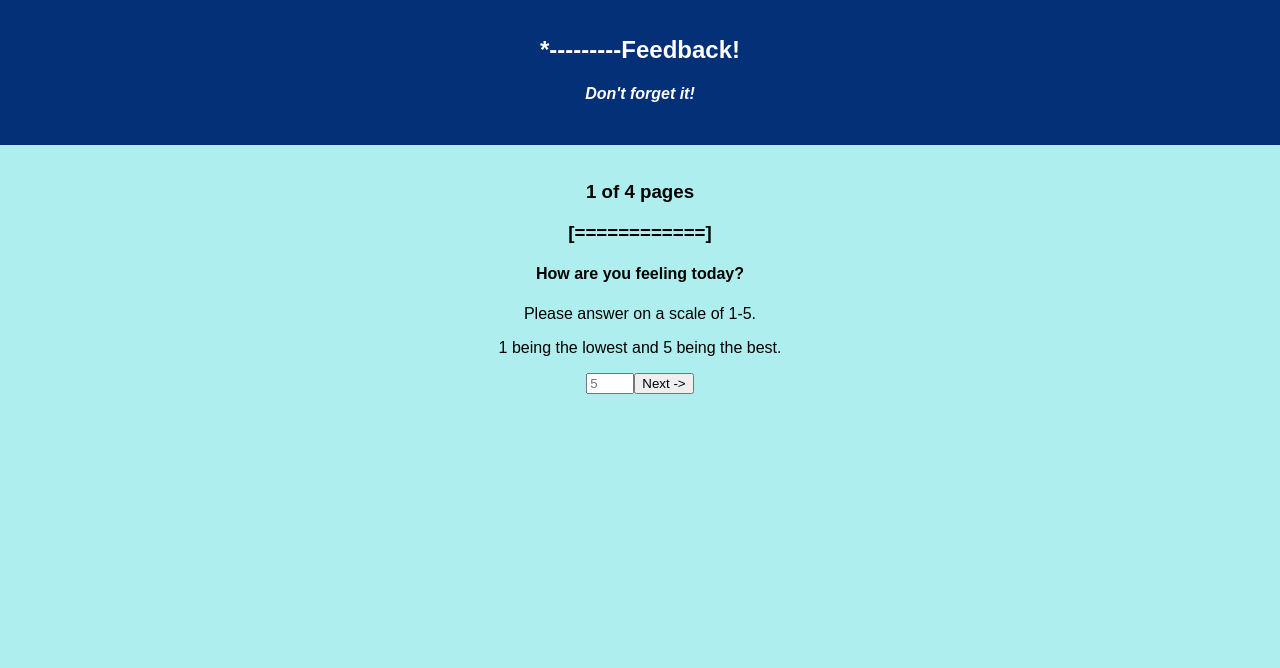
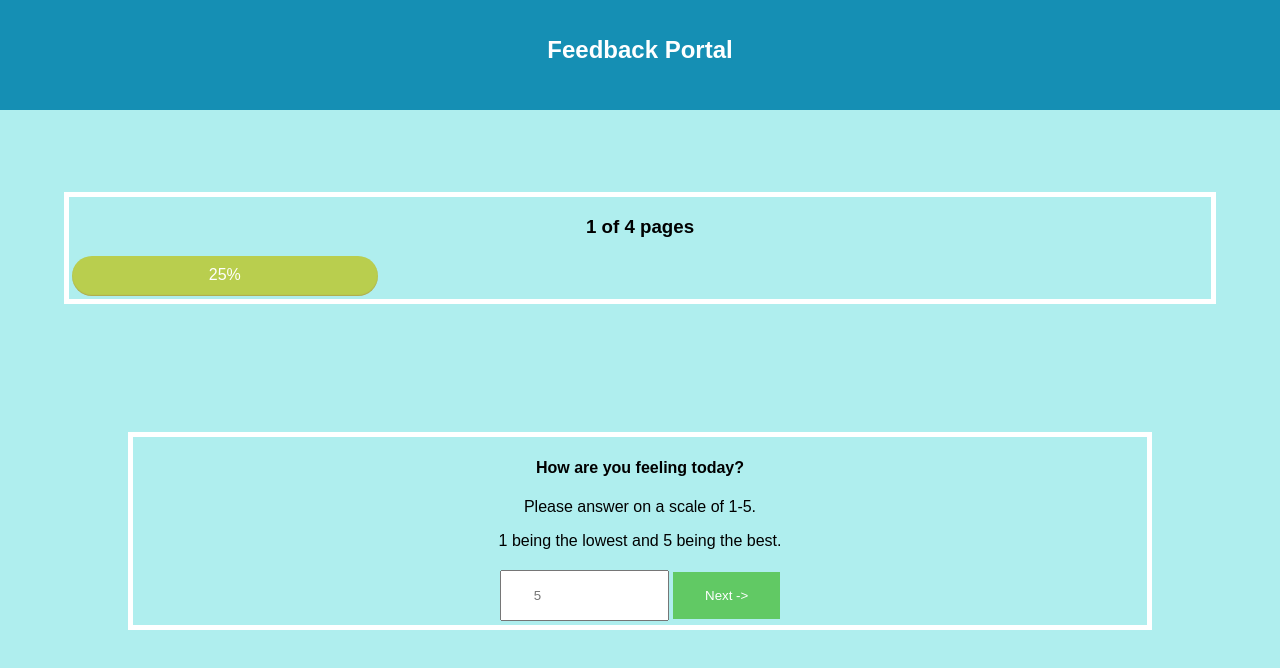
Before and after one commit to thomasangelop/prime-tier-2-second-half, a React (Create React App) app in the folder weekend-challenge-5-feedback-master/: page /#/ in a window 1280 px wide. Shown: the top 668 px of the page. Built offline with nearby package versions, Linux system fonts and the light colour scheme.

Commit message:
updated Page2 styling

```diff
--- a/weekend-challenge-5-feedback-master/src/components/Header/Header.css
+++ b/weekend-challenge-5-feedback-master/src/components/Header/Header.css
@@ -3,7 +3,7 @@
   }
 
   .App-header {
-    background-color: #033076;
+    background-color: #158fb4;
     min-height: 70px;
     padding: 20px;
     color: white;
--- a/weekend-challenge-5-feedback-master/src/components/Header/Header.js
+++ b/weekend-challenge-5-feedback-master/src/components/Header/Header.js
@@ -7,8 +7,7 @@ class Header extends Component {
     return (
       <div className="App">
         <header className="App-header">
-          <h1 className="App-title">*---------Feedback!</h1>
-          <h4><i>Don't forget it!</i></h4>
+          <h1 className="App-title">Feedback Portal</h1>
         </header>
         <br/>
       </div>
--- /dev/null
+++ b/weekend-challenge-5-feedback-master/src/components/Page1/Page1.css
@@ -0,0 +1,40 @@
+.QuestionCard {
+    border: 5px solid white;
+    margin: 10%;
+}
+
+.PageNumberOutOfTotalPages {
+    border: 5px solid white;
+    margin: 5%;
+}
+
+input[type=button], input[type=submit] {
+    background-color: rgb(97, 201, 100);
+    border: none;
+    color: white;
+    padding: 16px 32px;
+    text-decoration: none;
+    margin: 4px 2px;
+    cursor: pointer;
+}
+
+input[type=number] {
+    width: 10%;
+    padding: 16px 32px;
+
+    margin: 4px 2px;
+}
+
+.meter1 {
+	height: 20px;  /* Can be anything */
+	position: relative;
+	background: rgb(185, 206, 78);
+	-moz-border-radius: 25px;
+	-webkit-border-radius: 25px;
+	border-radius: 25px;
+	padding: 10px;
+    box-shadow: inset 0 -1px 1px rgba(156, 85, 85, 0.3);
+    width: 25%;
+    color: white;
+    margin: 3px;
+}
--- a/weekend-challenge-5-feedback-master/src/components/Page1/Page1.js
+++ b/weekend-challenge-5-feedback-master/src/components/Page1/Page1.js
@@ -1,6 +1,7 @@
 import React, { Component } from 'react';
 import Header from '../Header/Header';
 import { connect } from 'react-redux';
+import './Page1.css';
 
 const feedbackInputObject = {
   feeling: '',
@@ -36,7 +37,9 @@ class Page1 extends Component {
         <Header />
         <div className="PageNumberOutOfTotalPages">
             <h3>1 of 4 pages</h3>
-            <h3>[============]</h3>
+            <div class="meter1">
+              <span>25%</span>
+            </div>
         </div>
         <div className="Card QuestionCard">
             <h4>How are you feeling today?</h4>
--- /dev/null
+++ b/weekend-challenge-5-feedback-master/src/components/Page2/Page2.css
@@ -0,0 +1,39 @@
+.QuestionCard {
+    border: 5px solid white;
+    margin: 10%;
+}
+
+.PageNumberOutOfTotalPages {
+    border: 5px solid white;
+    margin: 5%;
+}
+
+input[type=button], input[type=submit], input[type=reset] {
+    background-color: rgb(97, 201, 100);
+    border: none;
+    color: white;
+    padding: 16px 32px;
+    text-decoration: none;
+    margin: 4px 2px;
+    cursor: pointer;
+}
+
+input[type=number] {
+    width: 10%;
+    padding: 16px 32px;
+    margin: 4px 2px;
+}
+
+.meter2 {
+	height: 20px;  /* Can be anything */
+	position: relative;
+	background: rgb(185, 206, 78);
+	-moz-border-radius: 25px;
+	-webkit-border-radius: 25px;
+	border-radius: 25px;
+	padding: 10px;
+    box-shadow: inset 0 -1px 1px rgba(156, 85, 85, 0.3);
+    width: 50%;
+    color: white;
+    margin: 3px;
+}
--- a/weekend-challenge-5-feedback-master/src/components/Page2/Page2.js
+++ b/weekend-challenge-5-feedback-master/src/components/Page2/Page2.js
@@ -1,6 +1,7 @@
 import React, { Component } from 'react';
 import Header from '../Header/Header';
 import { connect } from 'react-redux';
+import './Page2.css';
 
 const feedbackInputObject = {
   feeling: '',
@@ -37,7 +38,9 @@ class Page2 extends Component {
         <Header />
         <div className="PageNumberOutOfTotalPages">
             <h3>2 of 4 pages</h3>
-            <h3>[============]</h3>
+            <div class="meter2">
+              <span>50%</span>
+            </div>
         </div>
         <div className="Card QuestionCard">
             <h4>How well are you understanding the content?</h4>
```
